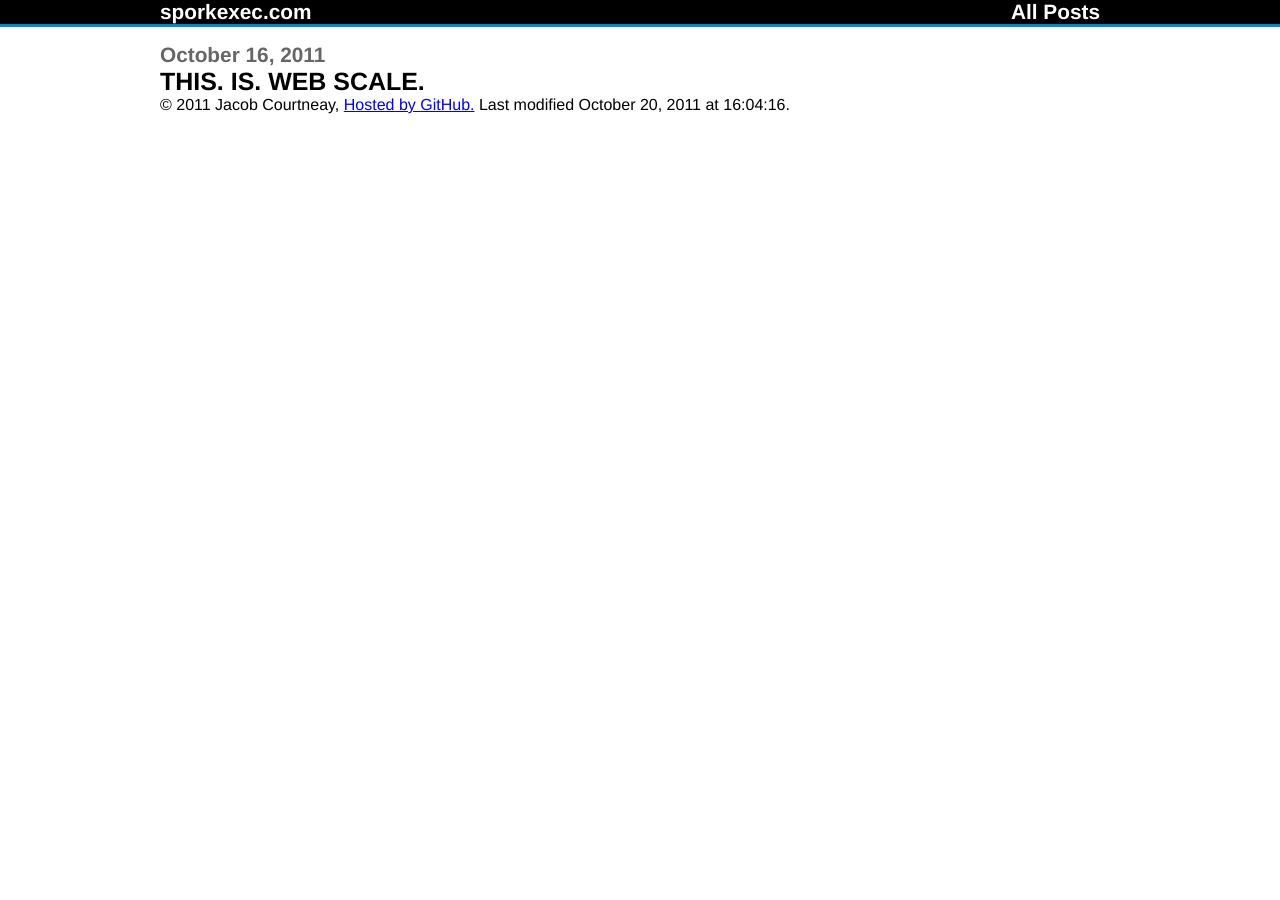
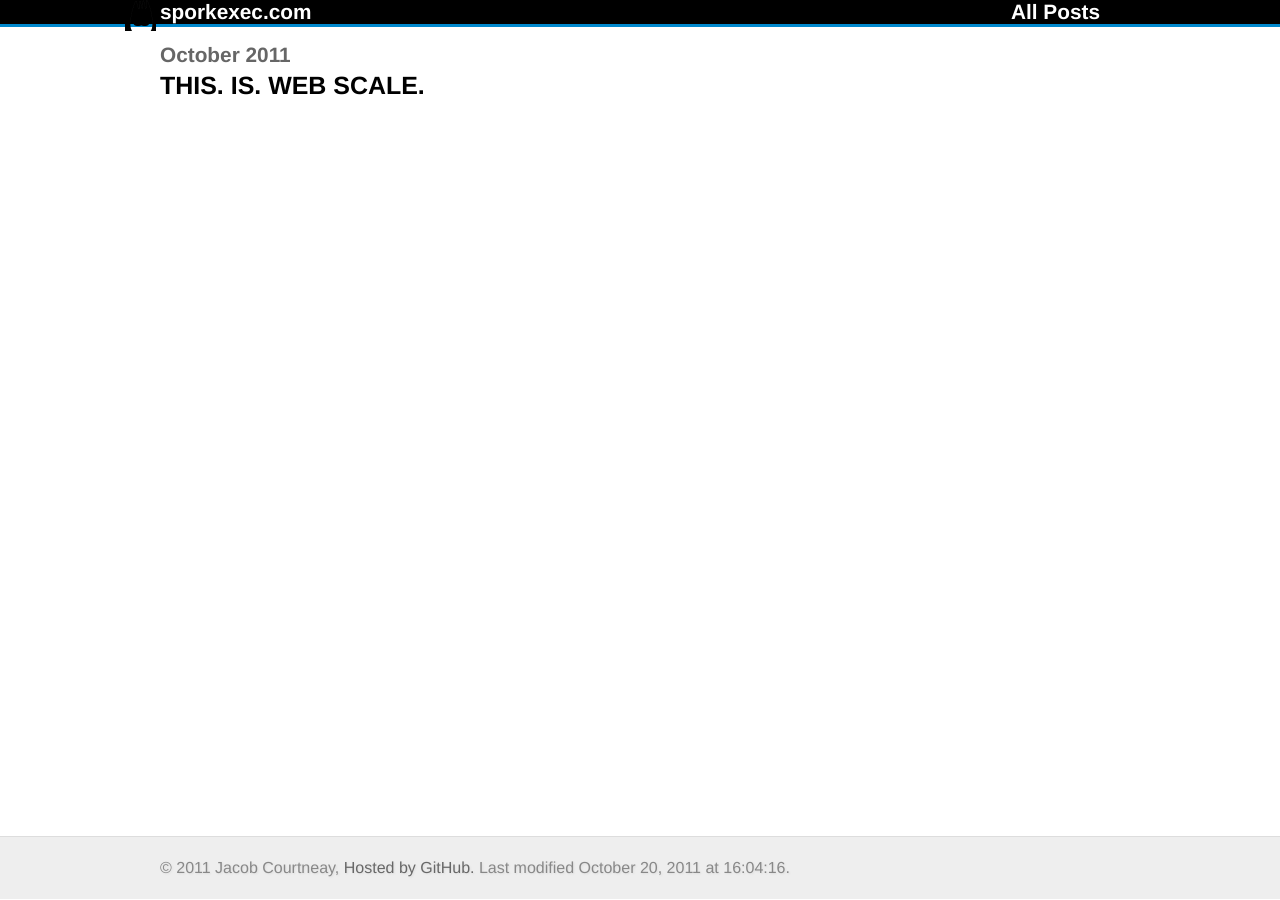
Before and after one commit to sporkexec/sporkexec.github.com, a Jekyll site: the page built from all.exe/index.html, in a window 1280 px wide. Built offline with Jekyll 4.4.1, drawn with Linux system fonts in a browser that asks for light colours.

Commit message:
Many style tweaks.

```diff
--- a/_includes/footer.html
+++ b/_includes/footer.html
@@ -1,5 +1,7 @@
-<footer class="container_16">
-	&copy; 2011 {{ site.author_name }},
-	<a href="{{ site.repo_url }}">Hosted by GitHub.</a>
-	Last modified <time>{{ site.time | date: "%B %d, %Y at %H:%M:%S." }}</time>
+<footer id="footer">
+	<div class="container_16">
+		&copy; 2011 {{ site.author_name }},
+		<a href="{{ site.repo_url }}">Hosted by GitHub.</a>
+		Last modified <time>{{ site.time | date: "%B %d, %Y at %H:%M:%S." }}</time>
+	</div>
 </footer>
--- a/_includes/header.html
+++ b/_includes/header.html
@@ -1,6 +1,11 @@
-<header>
+<header id="header">
 	<div class="container_16">
-		<h1 class="grid_12 alpha"><a href="{{ site.baseurl }}">{{ site.title }}</a></h1>
+		<h1 class="grid_12 alpha home">
+			<a href="{{ site.baseurl }}">
+				<img src="style/sporkstencil.png" alt="{{ site.title }}">
+				{{ site.title }}
+			</a>
+		</h1>
 		<h1 class="grid_4 links"><a href="all.exe">All Posts</a></h1>
 	</div>
 </header>
--- a/_layouts/main.html
+++ b/_layouts/main.html
@@ -15,9 +15,10 @@
 </head>
 <body>
 
-{% include header.html %}
-
-<section class="container_16 content">{{ content }}</section>
+<div id="wrap">
+	{% include header.html %}
+	<section id="content" class="container_16">{{ content }}</section>
+</div>
 
 {% include footer.html %}
 
--- a/all.exe/index.html
+++ b/all.exe/index.html
@@ -7,9 +7,12 @@ title: All Posts
 {% assign lastdate = 'None' %}
 {% for post in site.posts %}
 	<header>
-		{% if post.date != lastdate %}
-			{% assign lastdate = post.date %}
-			<time>{{ post.date | date: "%B %d, %Y" }}</time>
+		{% capture formatdate %}
+			{{ post.date | date: "%B %Y" }}
+		{% endcapture %}
+		{% if formatdate != lastdate %}
+			{% assign lastdate = formatdate %}
+			<time>{{ formatdate }}</time>
 		{% endif %}
 		<a href="{{ post.url }}">{{ post.title }}</a>
 	</header>
--- a/style/desktop.css
+++ b/style/desktop.css
@@ -1,5 +1,9 @@
-body>header{background-color:#000;border-bottom:3px solid #08C;margin-bottom:1em;}body>header a{color:#fff;text-decoration:none;}
-body>header .links{text-align:right;}
-section.content .article_list header,section.content article header{font-weight:bold;font-size:1.3em;}section.content .article_list header time,section.content article header time{color:#666;}
-section.content .article_list header a,section.content article header a{font-size:1.2em;display:block;color:#000;text-decoration:none;}
-section.content article{margin-bottom:2em;line-height:1.5em;}section.content article .content{margin:1em 0px;}section.content article .content p{margin-bottom:1em;}
+#wrap{min-height:100%;}
+#header{background-color:#000;border-bottom:3px solid #08C;margin-bottom:1em;}#header a{color:#fff;text-decoration:none;}#header a:hover{color:#08c;}
+#header .home{position:relative;}#header .home img{position:absolute;left:-35px;}
+#header .home:hover img{background-color:#222;}
+#header .links{text-align:right;}
+#footer{background-color:#eee;color:#888;text-shadow:1px 1px 2px #ddd;border-top:0.1em solid #dddddd;line-height:3.9em;position:relative;margin-top:-4em;height:3.9em;clear:both;}#footer a{color:#686868;text-decoration:none;}#footer a:hover{color:#444;text-decoration:underline;}
+#content{overflow:auto;padding-bottom:4em;}#content .article_list header,#content article header{font-weight:bold;font-size:1.3em;}#content .article_list header time,#content article header time{display:block;color:#666;margin-bottom:0.2em;}
+#content .article_list header a,#content article header a{font-size:1.2em;display:block;color:#000;text-decoration:none;}
+#content article{margin-bottom:2em;line-height:1.5em;}#content article .content{margin:1em 0px;}#content article .content p{margin-bottom:1em;}
```
Also changed, not shown: style/desktop.less (+54 -2 lines), style/sporkstencil.png (added).
